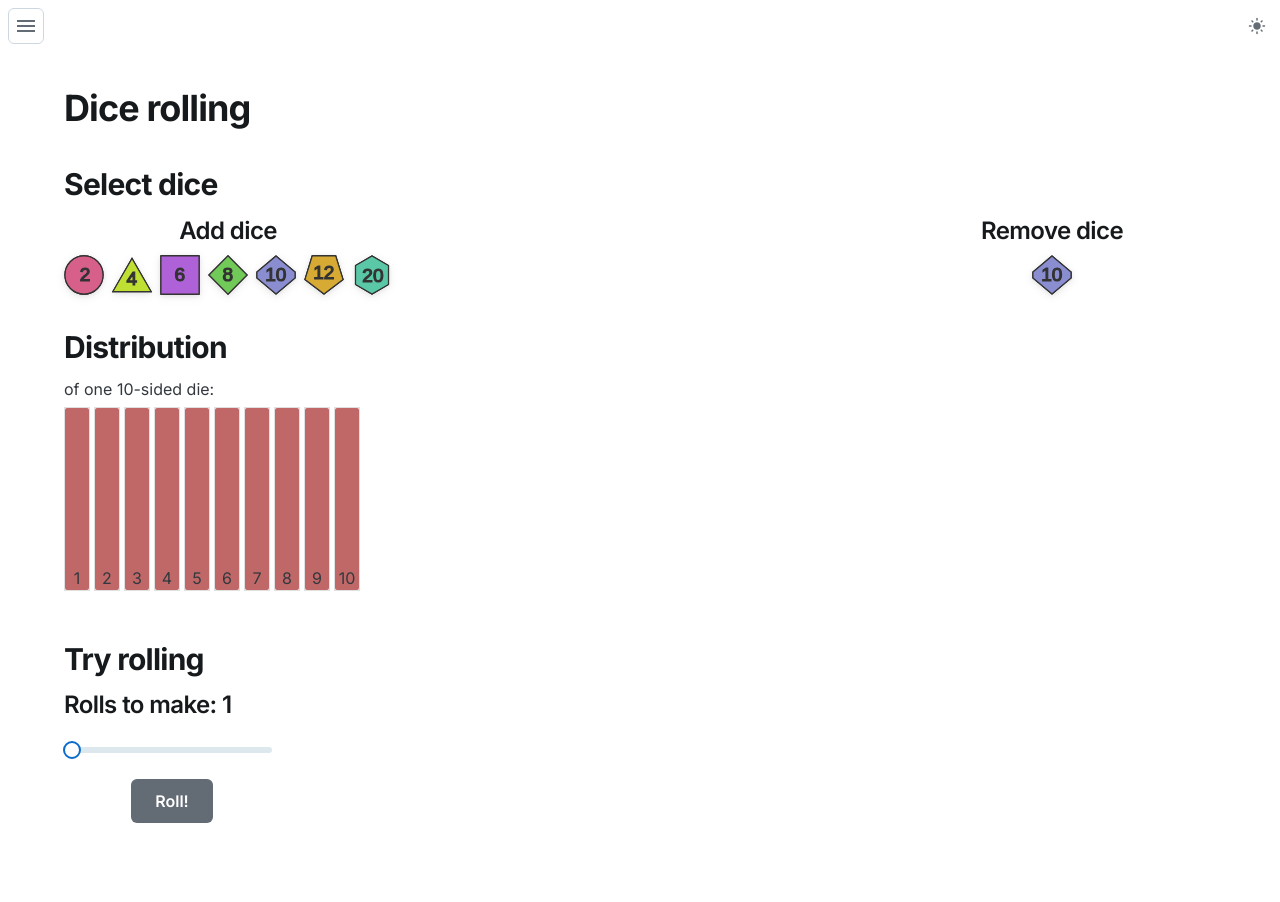
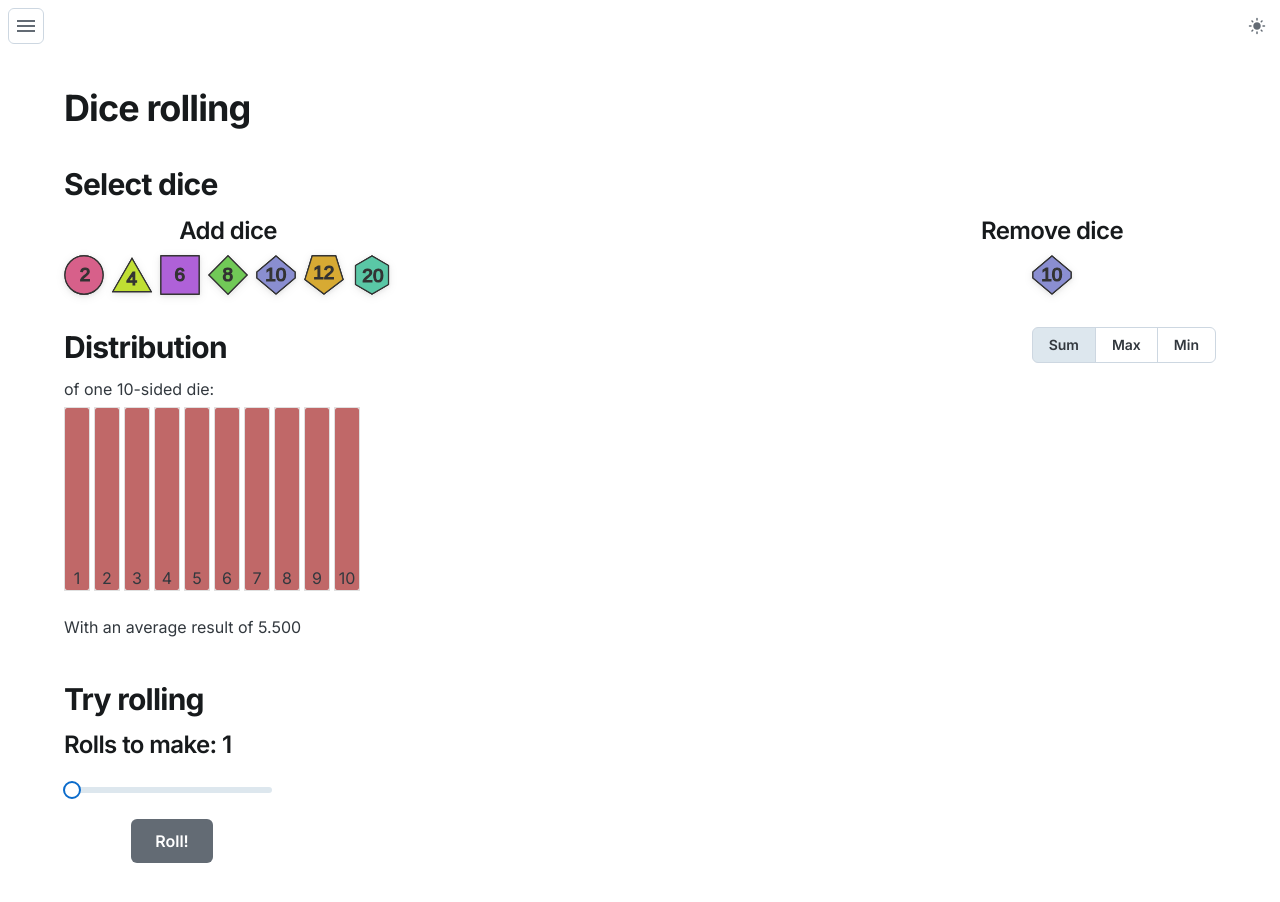
Before and after one commit to MonstraG/my-page, a Next.js app: page / in a window 1280 px wide. Both pictures are taken after a click on the button "10". Shown: the top 902 px of the page. Built offline with nearby package versions, Linux system fonts and the light colour scheme.

Commit message:
feat(dice): add max/min modes for distribution

```diff
--- a/src/components/DiceRoll/DiceRolling.tsx
+++ b/src/components/DiceRoll/DiceRolling.tsx
@@ -7,9 +7,11 @@ import Container from "@mui/joy/Container";
 import Stack from "@mui/joy/Stack";
 import Typography from "@mui/joy/Typography";
 import { useScrollSync } from "@/components/DiceRoll/Distribution/useScrollSync";
+import type { RollMode } from "@/components/DiceRoll/Distribution/RollModes";
 
 export const DiceRolling: FC = () => {
 	const [selectedDice, setSelectedDice] = useState<number[]>([]);
+	const [rollMode, setRollMode] = useState<RollMode>("sum");
 
 	const [theoryScroll, practiceScroll] = useScrollSync();
 
@@ -20,9 +22,14 @@ export const DiceRolling: FC = () => {
 
 				<DiceSelection selectedDice={selectedDice} setSelectedDice={setSelectedDice} />
 
-				<Distribution dice={selectedDice} scrollSync={theoryScroll} />
+				<Distribution
+					dice={selectedDice}
+					scrollSync={theoryScroll}
+					rollMode={rollMode}
+					setRollMode={setRollMode}
+				/>
 
-				<TryRoll dice={selectedDice} scrollSync={practiceScroll} />
+				<TryRoll dice={selectedDice} scrollSync={practiceScroll} rollMode={rollMode} />
 			</Stack>
 		</Container>
 	);
--- a/src/components/DiceRoll/Distribution/Distribution.tsx
+++ b/src/components/DiceRoll/Distribution/Distribution.tsx
@@ -1,7 +1,16 @@
-import type { FC } from "react";
+import { type Dispatch, type FC, type SetStateAction } from "react";
 import { DistributionChart } from "@/components/DiceRoll/Distribution/DistributionChart";
 import Typography from "@mui/joy/Typography";
 import type { ScrollSync } from "@/components/DiceRoll/Distribution/useScrollSync";
+import Stack from "@mui/joy/Stack";
+import Box from "@mui/joy/Box";
+import ToggleButtonGroup from "@mui/joy/ToggleButtonGroup";
+import Button from "@mui/joy/Button";
+import {
+	type RollMode,
+	type RollFunction,
+	rollFunctions
+} from "@/components/DiceRoll/Distribution/RollModes";
 
 /**
  * Sets value in record by key if not found, otherwise adds it.
@@ -15,30 +24,45 @@ function setOrAdd(
 	key: number,
 	value: number
 ): Record<number, number> {
-	if (record[key]) {
-		record[key] += value;
-	} else {
-		record[key] = value;
-	}
+	record[key] = (record[key] || 0) + value;
 	return record;
 }
 
-export function getDistribution(diceCollection: number[]): Record<number, number> {
-	return diceCollection.reduce(
-		(currentDistribution: Record<number, number>, thisDie: number) => {
-			const newDistribution: Record<number, number> = {};
+function isEmpty(obj: Record<string | number | symbol, unknown>): obj is Record<string, never> {
+	for (const _ in obj) {
+		return false;
+	}
+	return true;
+}
 
-			for (let outcome = 1; outcome <= thisDie; outcome++) {
-				for (const existingSum in currentDistribution) {
-					const newSum = parseInt(existingSum) + outcome;
-					const probability = currentDistribution[existingSum] / thisDie;
-					setOrAdd(newDistribution, newSum, probability);
+export function getDistribution(
+	diceCollection: number[],
+	rollFunction: RollFunction
+): Record<number, number> {
+	return diceCollection.reduce<Record<number, number>>((prevDistribution, nextDie) => {
+		const newDistribution: Record<number, number> = {};
+
+		for (let nextDieOutcome = 1; nextDieOutcome <= nextDie; nextDieOutcome++) {
+			if (isEmpty(prevDistribution)) {
+				setOrAdd(newDistribution, nextDieOutcome, 1 / nextDie);
+			} else {
+				for (const prevOutcome in prevDistribution) {
+					const newValue = rollFunction(Number(prevOutcome), nextDieOutcome);
+					const prevProbability = prevDistribution[prevOutcome];
+					const newValueProbability = prevProbability / nextDie;
+					setOrAdd(newDistribution, newValue, newValueProbability);
 				}
 			}
+		}
 
-			return newDistribution;
-		},
-		{ 0: 1 } // In the beginning, there is a 100% probability of having a total sum of 0
+		return newDistribution;
+	}, {});
+}
+
+export function getDistributionAverage(distribution: Record<number, number>) {
+	return Object.entries(distribution).reduce(
+		(acc, [value, probability]) => acc + Number(value) * probability,
+		0
 	);
 }
 
@@ -84,19 +108,52 @@ function getSubtitle(dice: number[]): string {
 interface Props {
 	dice: number[];
 	scrollSync: ScrollSync;
+	rollMode: RollMode;
+	setRollMode: Dispatch<SetStateAction<RollMode>>;
 }
 
-export const Distribution: FC<Props> = ({ dice, scrollSync }) => {
+export const Distribution: FC<Props> = ({ dice, scrollSync, rollMode, setRollMode }) => {
 	const canCalcDistribution = dice.length > 0;
 	if (!canCalcDistribution) return null;
 
+	const distribution = getDistribution(dice, rollFunctions[rollMode]);
+
 	return (
 		<section>
-			<Typography level="h2" gutterBottom>
-				Distribution
+			<Stack direction="row" gap={2} justifyContent="space-between">
+				<Box>
+					<Typography level="h2" gutterBottom>
+						Distribution
+					</Typography>
+					<Typography gutterBottom>{getSubtitle(dice)}</Typography>
+				</Box>
+				<Box>
+					<ToggleButtonGroup
+						value={rollMode}
+						onChange={(_, newValue) => {
+							if (newValue) {
+								setRollMode(newValue);
+							}
+						}}
+					>
+						<Button color="neutral" value="sum">
+							Sum
+						</Button>
+						<Button color="neutral" value="max">
+							Max
+						</Button>
+						<Button color="neutral" value="min">
+							Min
+						</Button>
+					</ToggleButtonGroup>
+				</Box>
+			</Stack>
+
+			<DistributionChart distribution={distribution} scrollSync={scrollSync} />
+
+			<Typography my={1}>
+				With an average result of {getDistributionAverage(distribution).toFixed(3)}
 			</Typography>
-			<Typography gutterBottom>{getSubtitle(dice)}</Typography>
-			<DistributionChart distribution={getDistribution(dice)} scrollSync={scrollSync} />
 		</section>
 	);
 };
--- /dev/null
+++ b/src/components/DiceRoll/Distribution/RollModes.tsx
@@ -0,0 +1,9 @@
+export type RollMode = "sum" | "max" | "min";
+
+export type RollFunction = (diceRollA: number, diceRollB: number) => number;
+
+export const rollFunctions: Record<RollMode, RollFunction> = {
+	sum: (a, b) => a + b,
+	max: (a, b) => Math.max(a, b),
+	min: (a, b) => Math.min(a, b)
+};
--- a/src/components/DiceRoll/TryRoll/TryRoll.tsx
+++ b/src/components/DiceRoll/TryRoll/TryRoll.tsx
@@ -7,29 +7,58 @@ import Stack from "@mui/joy/Stack";
 import Typography from "@mui/joy/Typography";
 import type { ScrollSync } from "@/components/DiceRoll/Distribution/useScrollSync";
 import { styled } from "@mui/joy/styles";
+import {
+	type RollMode,
+	type RollFunction,
+	rollFunctions
+} from "@/components/DiceRoll/Distribution/RollModes";
 
-function getRandomIntInclusive(min: number, max: number): number {
+function getRandomIntInclusive(min: number, max: number) {
 	return Math.floor(Math.random() * (max - min + 1)) + min;
 }
 
-function makeRoll(dice: readonly number[]): number {
-	return dice.reduce((acc, dice) => acc + getRandomIntInclusive(1, dice), 0);
+function makeRoll(diceCollection: readonly number[], rollFunction: RollFunction) {
+	if (diceCollection.length == 0) {
+		return 0;
+	}
+
+	let result = getRandomIntInclusive(1, diceCollection[1]);
+
+	if (diceCollection.length == 1) {
+		if (isNaN(result)) {
+			console.log("1", diceCollection);
+		}
+		return result;
+	}
+
+	for (const dice of diceCollection.slice(1)) {
+		result = rollFunction(result, getRandomIntInclusive(1, dice));
+	}
+	if (isNaN(result)) {
+		console.log("2", diceCollection);
+	}
+	return result;
 }
 
-function getEmptyRollHistory(dice: readonly number[]): RollHistory {
-	const minRoll = dice.length;
-	const maxRoll = dice.reduce((acc, next) => acc + next, 0);
+const emptyRollHistory: RollHistory = {
+	latestRolls: [],
+	distribution: {},
+	count: 0
+};
+
+function getEmptyRollHistory(dice: readonly number[], rollFunction: RollFunction): RollHistory {
+	if (dice.length === 0) {
+		return emptyRollHistory;
+	}
+	const minResult = dice.map(() => 1).reduce((acc, next) => rollFunction(acc, next));
+	const maxResult = dice.map((d) => d).reduce((acc, next) => rollFunction(acc, next));
 
 	const distribution: Record<number, number> = {};
-	for (let i = minRoll; i <= maxRoll; i++) {
+	for (let i = minResult; i <= maxResult; i++) {
 		distribution[i] = 0;
 	}
 
-	return {
-		latestRolls: [],
-		distribution,
-		count: 0
-	};
+	return { ...emptyRollHistory, distribution };
 }
 
 const RollsList = styled("ul")`
@@ -46,24 +75,27 @@ const rollHistorySize = 8;
 interface Props {
 	dice: readonly number[];
 	scrollSync: ScrollSync;
+	rollMode: RollMode;
 }
 
-export const TryRoll: FC<Props> = ({ dice, scrollSync }) => {
-	const [rollHistory, setRollHistory] = useState<RollHistory>(getEmptyRollHistory(dice));
+export const TryRoll: FC<Props> = ({ dice, scrollSync, rollMode }) => {
+	const [rollHistory, setRollHistory] = useState<RollHistory>(emptyRollHistory);
 	useEffect(() => {
-		setRollHistory(getEmptyRollHistory(dice));
-	}, [dice]);
+		setRollHistory(getEmptyRollHistory(dice, rollFunctions[rollMode]));
+	}, [dice, rollMode]);
 
 	const [rollsToMake, setRollsToMake] = useState<number>(1);
 
 	if (dice.length === 0) return null;
+
+	const rollFunction = rollFunctions[rollMode];
 
 	const makeRolls = () => {
 		setRollHistory((prev) => {
 			const next = structuredClone(prev);
 
 			for (let i = 0; i < rollsToMake; i++) {
-				const newRoll = makeRoll(dice);
+				const newRoll = makeRoll(dice, rollFunction);
 				next.distribution[newRoll] += 1;
 
 				// start updating rolls when we get to visible history
```
Also changed, not shown: 1 other file (tests, documents, lock files or other folders).
